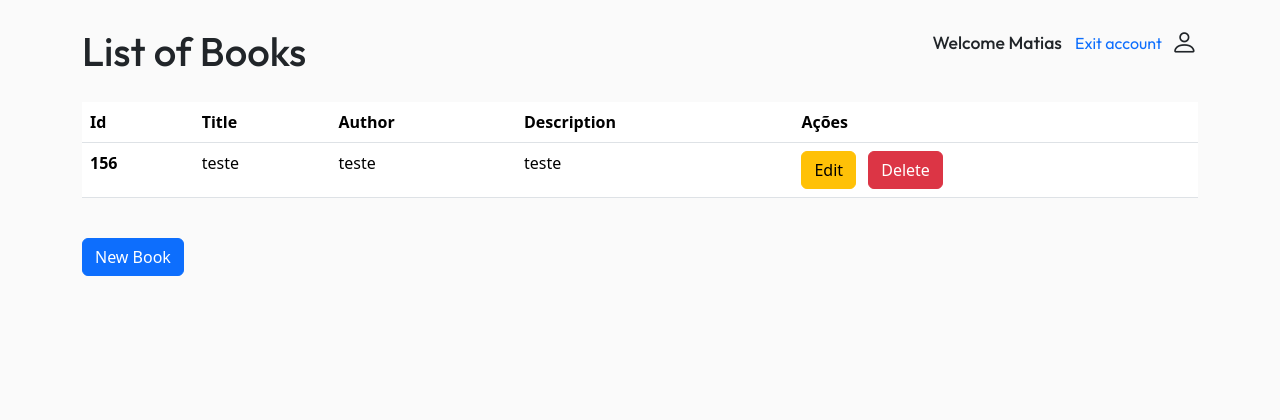
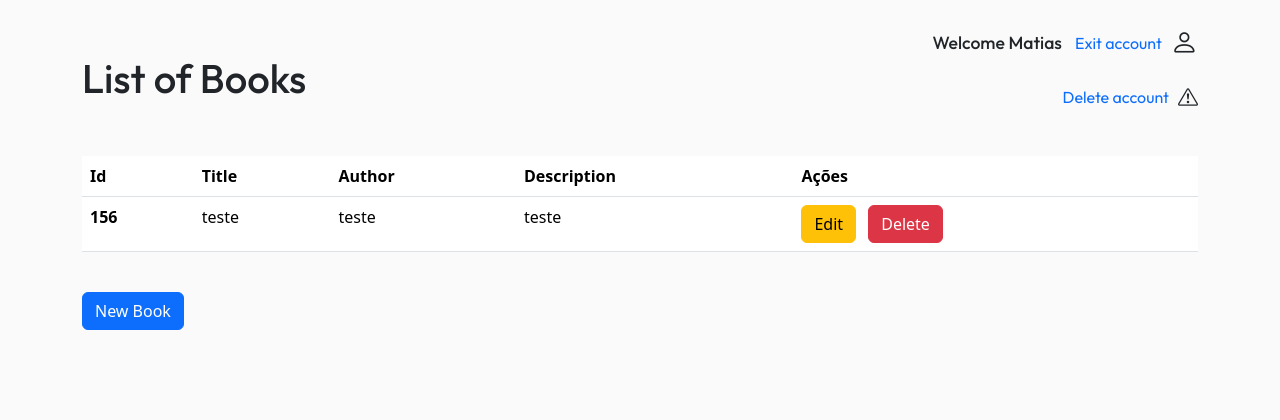
Before and after one commit to MatheusHenriTech/library, a Django app: page / in a window 1280 px wide. Shown: the part 62-482 px from the top of the page. Run offline with Django 5.2, Linux system fonts and the light colour scheme; a user stored in the database is signed in; data comes from the database, SQL or seed files in the repository; both versions use the stored data as it was after the commit; some libraries are stand-ins or nearby versions.

Commit message:
Adicionei a funcionalidade de excluir permanentemente a conta

```diff
--- a/myapp/templates/myapp/home.html
+++ b/myapp/templates/myapp/home.html
@@ -15,8 +15,56 @@
         {% if books %}
             <h1 class="d-flex align-items-center mt-4">
                 List of Books
-                <p class="d-flex align-items-center ms-auto"style="font-size: 1.1rem;">Welcome {{ username.capitalize }} <a href="{% url 'logout' %}" class="btn btn-link pe-2 link-underline" style="text-decoration: none;"><span>Exit account</span></a><i class="bi bi-person" style="font-size: 1.7rem;"></i></p>
+
+                <div class="d-flex flex-column align-items-end ms-auto">
+                    <p class="d-flex align-items-center" style="font-size: 1.1rem;">
+                        Welcome {{ username|capfirst }}
+                        <a href="{% url 'logout' %}" class="btn btn-link pe-2 link-underline" style="text-decoration: none;">
+                            <span>Exit account</span>
+                        </a>
+                        <i class="bi bi-person" style="font-size: 1.7rem;"></i>
+                    </p>
+
+                    <p class="d-flex align-items-center" style="font-size: 1rem;">
+                        <a href="#"
+                            class="btn btn-link pe-2 link-underline"
+                            style="text-decoration: none;"
+                            data-bs-toggle="modal"
+                            data-bs-target="#deleteuser">
+
+                                <span>Delete account</span>
+                        </a>
+                        <i class="bi bi-exclamation-triangle fs-5"></i>
+                    </p>
+                </div>
             </h1>
+
+            <div class="modal fade" id="deleteuser">
+                <div class="modal-dialog">
+                    <div class="modal-content">
+                        <div class="modal-header"> <!-- Cabeçalho -->
+                            <h5 class="modal-title">User: {{ username|capfirst }} </h5>
+                            <button type="button" class="btn-close" data-bs-dismiss="modal"></button>
+                        </div>
+
+                        <div class="modal-body"> <!-- Corpo -->
+                            Are you sure you want to delete permanently your account: <strong>{{ username|capfirst }}</strong>?
+                        </div>
+
+                    <div class="modal-footer"> <!-- Rodapé -->
+                        <form action="{% url "deleteuser" %}" method="post">
+                            {% csrf_token %}
+                            <button type="submit" class="btn btn-danger">Yes, delete</button>
+                        </form>
+
+                        <a href="{% url 'home' %}" class="btn btn-secondary">
+                            Back
+                        </a>
+                        </div>
+                    </div>
+                </div>
+            </div>
+
             <table class="table mt-4">
                 <thead>
                     <tr>
@@ -55,7 +103,7 @@
                                 </div>
 
                                 <div class="modal-footer"> <!-- Rodapé -->
-                                    <form action="{% url "delete_book" book.id %}" method="post">
+                                    <form action="{% url "delete_book"  book.id %}" method="post">
                                         {% csrf_token %}
                                         <button type="submit" class="btn btn-danger">Yes, delete</button>
                                     </form>
@@ -91,9 +139,12 @@
 
         {% else %}
 
-            <div class="mt-5 fw-bold d-flex justify-content-between align-items-center">
-                <p class="m-0 fs-3">Oh sorry, looks like that you don't have any books yet</p>
+        <div class="mt-5 fw-bold d-flex justify-content-between align-items-center">
+            <p class="m-0 fs-3">Oh sorry, looks like that you don't have any books yet</p>
 
+            <!-- Agrupando Welcome + Exit + Delete -->
+            <div class="d-flex flex-column align-items-end">
+                <!-- Usuário + Exit -->
                 <p class="d-flex align-items-center m-0" style="font-size: 1rem;">
                     Welcome {{ username.capitalize }}
                     <a href="{% url 'logout' %}" class="btn btn-link pe-2 link-underline" style="text-decoration: none;">
@@ -101,6 +152,45 @@
                     </a>
                     <i class="bi bi-person" style="font-size: 1.7rem;"></i>
                 </p>
+
+                <!-- Delete account abaixo -->
+                <p class="d-flex align-items-center m-0" style="font-size: 1rem;">
+                    <a href="#"
+                        class="btn btn-link pe-2 link-underline"
+                        style="text-decoration: none;"
+                        data-bs-toggle="modal"
+                        data-bs-target="#deleteuser">
+                        <span>Delete account</span>
+                    </a>
+                    <i class="bi bi-exclamation-triangle fs-5"></i>
+                </p>
+            </div>
+        </div>
+
+        <div class="modal fade" id="deleteuser">
+                <div class="modal-dialog">
+                    <div class="modal-content">
+                        <div class="modal-header"> <!-- Cabeçalho -->
+                            <h5 class="modal-title">User: {{ username|capfirst }} </h5>
+                            <button type="button" class="btn-close" data-bs-dismiss="modal"></button>
+                        </div>
+
+                        <div class="modal-body"> <!-- Corpo -->
+                            Are you sure you want to delete permanently your account: <strong>{{ username|capfirst }}</strong>?
+                        </div>
+
+                    <div class="modal-footer"> <!-- Rodapé -->
+                        <form action="{% url "deleteuser" %}" method="post">
+                            {% csrf_token %}
+                            <button type="submit" class="btn btn-danger">Yes, delete</button>
+                        </form>
+
+                        <a href="{% url 'home' %}" class="btn btn-secondary">
+                            Back
+                        </a>
+                        </div>
+                    </div>
+                </div>
             </div>
 
             <div class="mt-5 fs-4">
--- a/myapp/urls.py
+++ b/myapp/urls.py
@@ -1,5 +1,5 @@
 from django.urls import path
-from .views import edit_book, home, create_book, delete_book, login_user, logout_user, register
+from .views import edit_book, home, create_book, delete_book, login_user, logout_user, register, delete_user
 
 urlpatterns = [
     path('', home, name='home'),
@@ -9,4 +9,5 @@ urlpatterns = [
     path('book/register/', register, name='register'),
     path('book/login/', login_user, name='login'),
     path('book/logout/', logout_user, name='logout'),
+    path('book/deleteuser/', delete_user.as_view(), name="deleteuser"),
 ]
--- a/myapp/views.py
+++ b/myapp/views.py
@@ -108,3 +108,12 @@ def register(request):
         else:
             user = User.objects.create_user(username=username, email=email, password=password1)
             return render(request, 'myapp/login.html')
+
+
+class delete_user(DeleteView):
+    model = User
+    template_name = "home.html"
+    success_url = reverse_lazy('login')
+
+    def get_object(self, queryset=None):
+        return self.request.user
```
Also changed, not shown: db.sqlite3.
